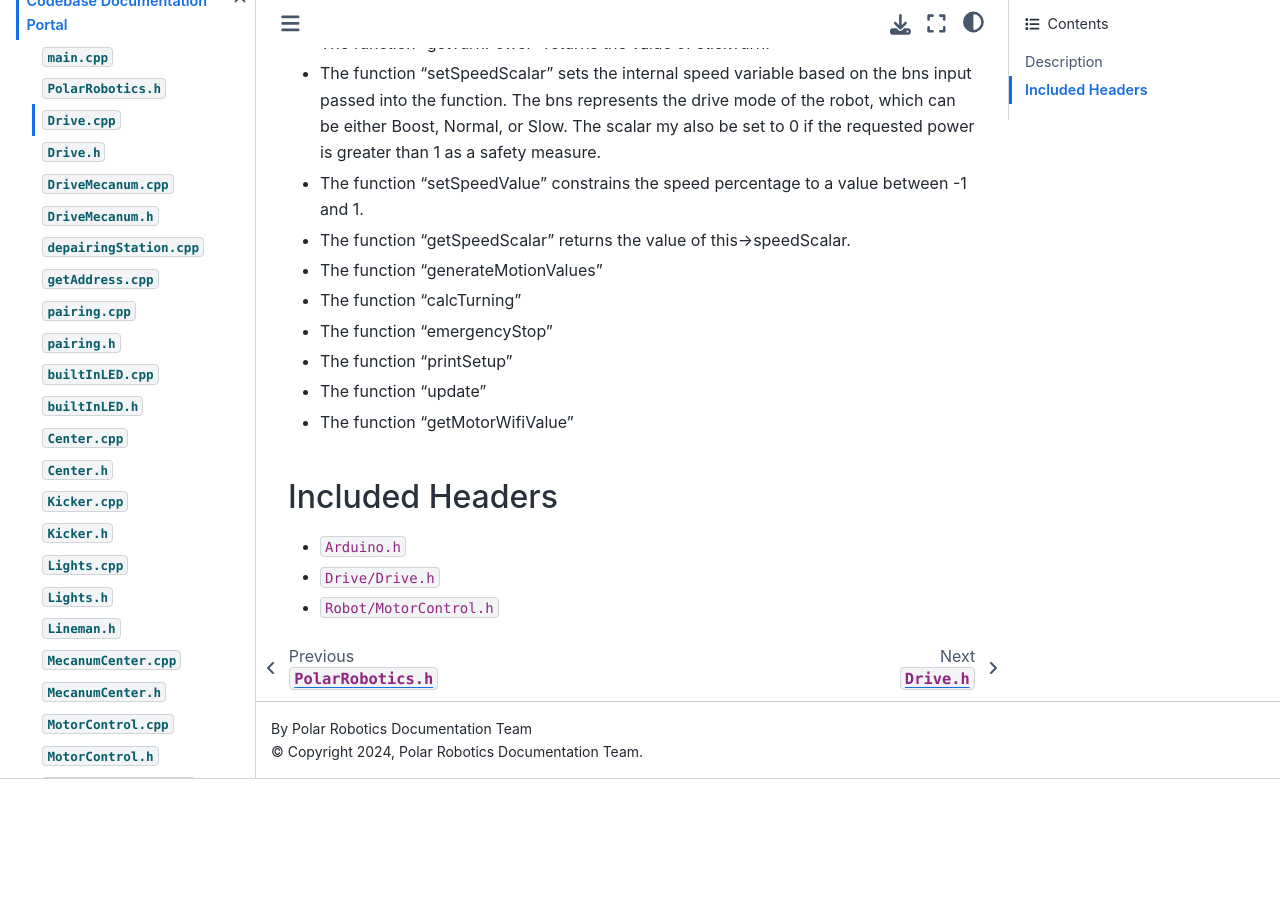
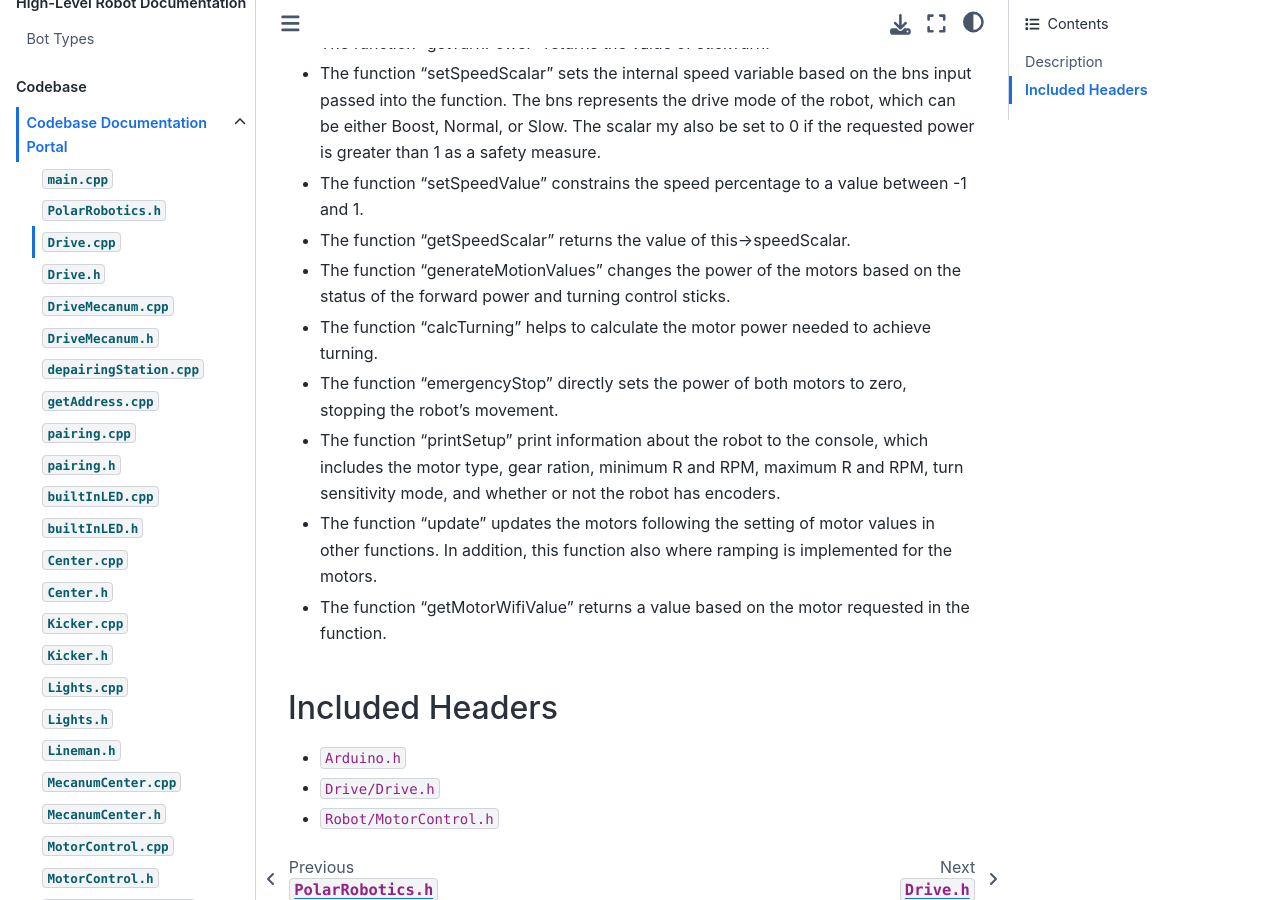
Before and after one commit to PolarRobotics/PR-Docs, a Sphinx documentation site: the page built from docs/source/codebase/drive/drive-cpp.md, in a window 1280 px wide and 900 px high, scrolled down 768 px. Built offline with Sphinx 7.4.7 and the Sphinx Book theme 1.1.4, drawn with Linux system fonts in a browser that asks for light colours; before the commit the page ends 1547 px from its top, so only the background shows below that.

Commit message:
Drive.cpp Description
Completed descriptions of each function in Drive.cpp.

```diff
--- a/docs/source/codebase/drive/drive-cpp.md
+++ b/docs/source/codebase/drive/drive-cpp.md
@@ -11,12 +11,12 @@
 - The function "setSpeedScalar" sets the internal speed variable based on the bns input passed into the function. The bns represents the drive mode of the robot, which can be either Boost, Normal, or Slow. The scalar my also be set to 0 if the requested power is greater than 1 as a safety measure.
 - The function "setSpeedValue" constrains the speed percentage to a value between -1 and 1.
 - The function "getSpeedScalar" returns the value of this->speedScalar.
-- The function "generateMotionValues"
-- The function "calcTurning"
-- The function "emergencyStop"
-- The function "printSetup"
-- The function "update"
-- The function "getMotorWifiValue"
+- The function "generateMotionValues" changes the power of the motors based on the status of the forward power and turning control sticks.
+- The function "calcTurning" helps to calculate the motor power needed to achieve turning.
+- The function "emergencyStop" directly sets the power of both motors to zero, stopping the robot's movement.
+- The function "printSetup" print information about the robot to the console, which includes the motor type, gear ration, minimum R and RPM, maximum R and RPM, turn sensitivity mode, and whether or not the robot has encoders.
+- The function "update" updates the motors following the setting of motor values in other functions. In addition, this function also where ramping is implemented for the motors.
+- The function "getMotorWifiValue" returns a value based on the motor requested in the function.
 ## Included Headers
 - `Arduino.h`
 - `Drive/Drive.h`
```
